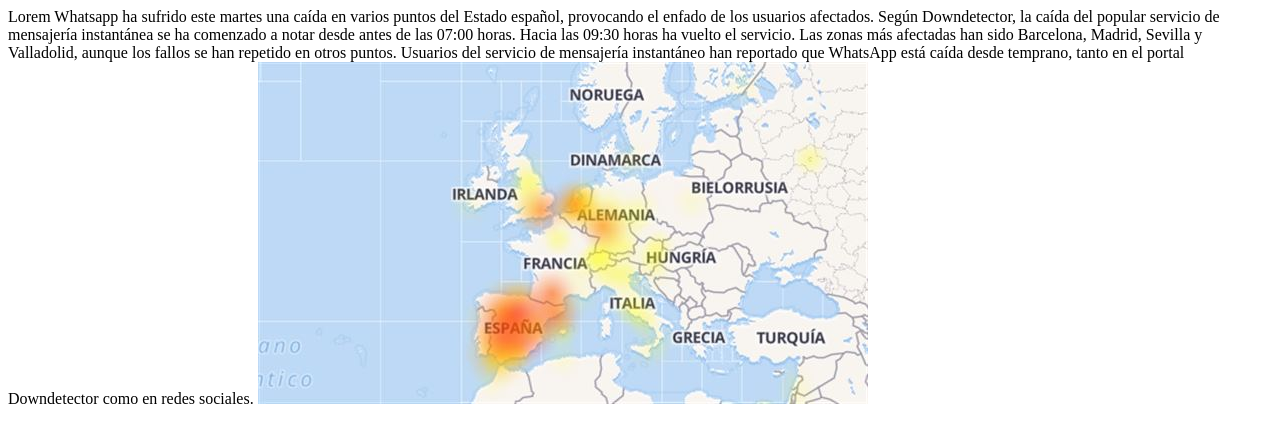
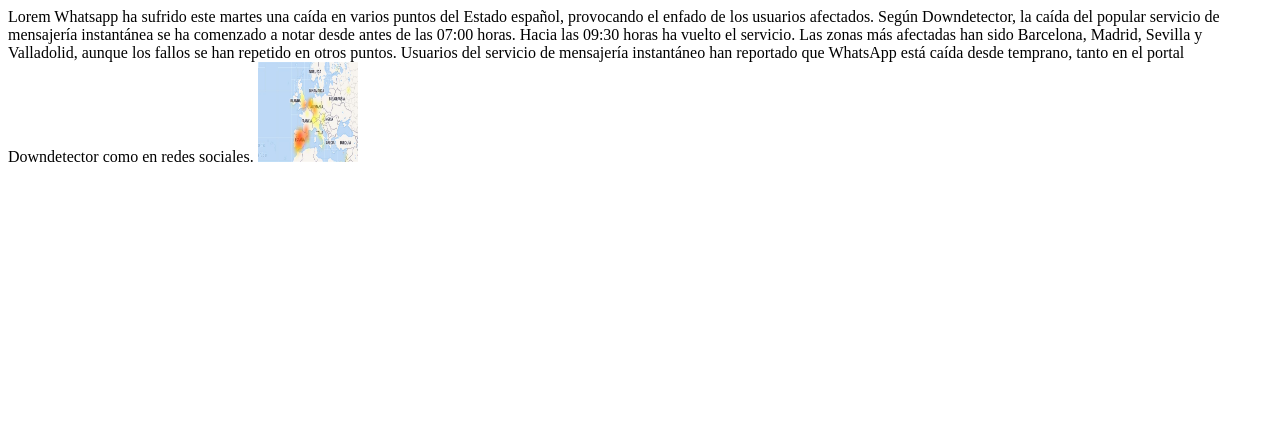
Before and after one commit to developeramirez/grupo3, a plain HTML site: page novedades.html in a window 1280 px wide. Drawn offline with Linux system fonts and the light colour scheme; files that its build step writes are made by us from their sources.

Commit message:
agg link para diseño css en novedades.html

```diff
--- a/novedades.html
+++ b/novedades.html
@@ -2,6 +2,7 @@
 <html>
 <head>
 	<title>Novedades Whatsapp Abril 2019</title>
+	<LINK REL=StyleSheet HREF="style.css" TYPE="text/css" MEDIA=screen>
 </head>
 <body>
 	Lorem Whatsapp ha sufrido este martes una caída en varios puntos del Estado español, provocando el enfado de los usuarios afectados.
```
